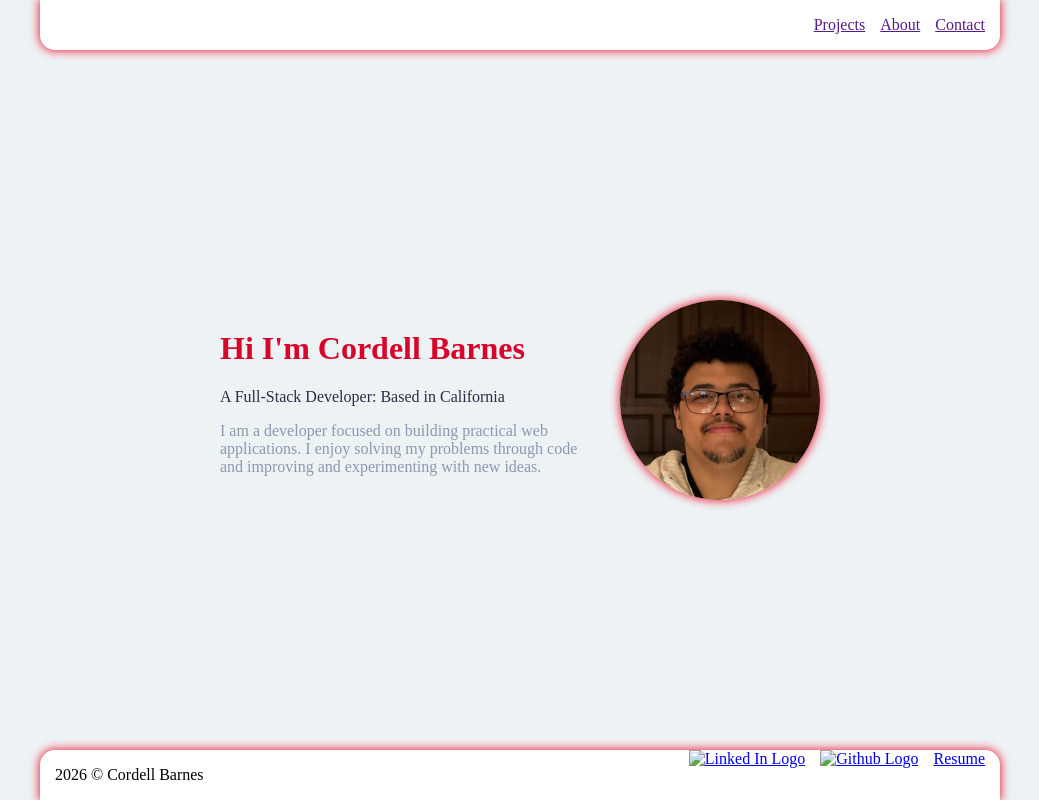
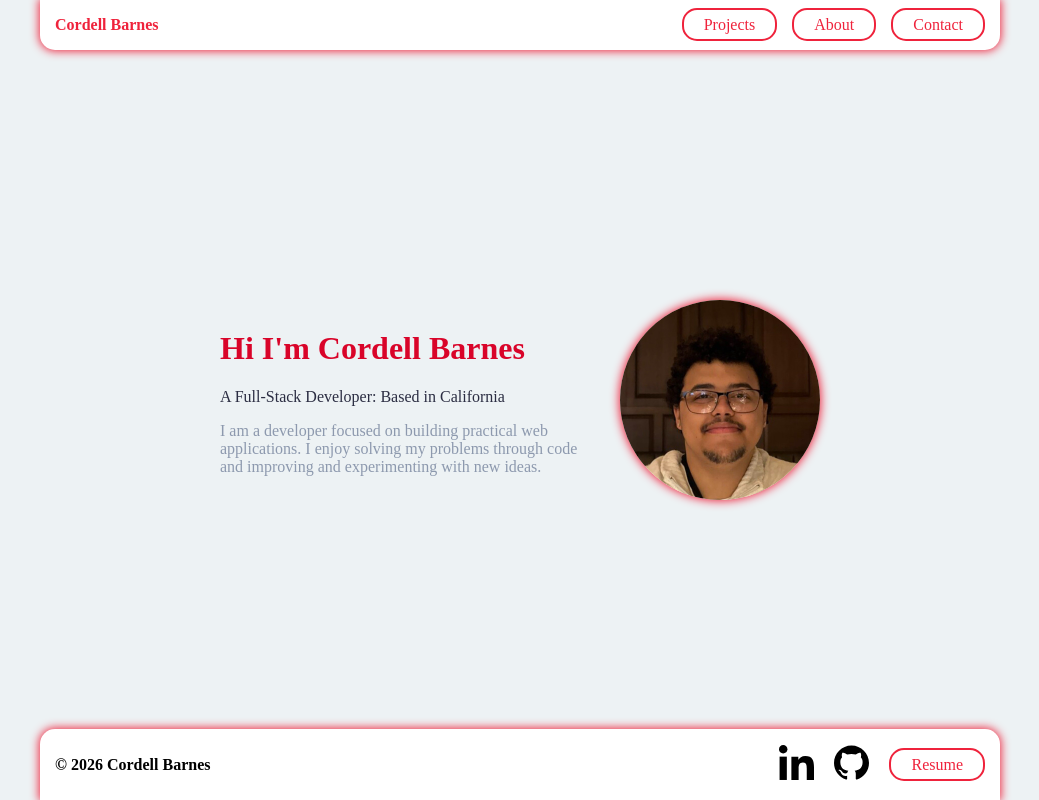
Before and after one commit to corde1l/Portfolio, a plain HTML site: page index.html in a window 1280 px wide. Shown: the whole page, without its empty margins (120-1159 px from the left). Drawn offline with Linux system fonts and the light colour scheme; a web font is replaced by a local one.

Commit message:
Fleshed Out

```diff
--- a/index.html
+++ b/index.html
@@ -13,8 +13,9 @@
 
     <body>
         <div id = "nav">
+            <div ><a id = "home" href = "./index.html">Cordell Barnes</a></div>
+            <ul id = "navLinks">
 
-            <ul id = "navLinks">
                 <li><a href = "" class = "button">Projects</a></li>
                 <li><a href="" class = "button">About</a></li>
                 <li><a href="" class = "button">Contact</a></li>
@@ -30,10 +31,10 @@
             <img id = "myPhoto" src = "./assets/images/me.jpg" alt = "Picture of Cordell">
         </div>
     <div id = "footer">
-        <p id = "cc">2026 © Cordell Barnes</p>
+        <p id = "cc">© 2026 Cordell Barnes</p>
         <ul id = "footLinks">
-                <li><a href = "https://www.linkedin.com/in/cordellbarnes/" target="_blank" class = "button"><img id = "linkedinphoto" src = "..." alt = "Linked In Logo"></a></li>
-                <li><a href="https://github.com/corde1l" target="_blank" class = "button"><img src = "..." id = "githubLogo" alt = "Github Logo"></a></li>
+                <li><a href = "https://www.linkedin.com/in/cordellbarnes/" target="_blank" ><img id = "linkedinphoto" src = "./assets/images/linkedin-logo-svgrepo-com.svg" alt = "Linked In Logo"></a></li>
+                <li><a href="https://github.com/corde1l" target="_blank" ><img src = "./assets/images/github.svg" id = "githubLogo" alt = "Github Logo"></a></li>
                 <li><a href = "./assets/Cordell Barnes - 2026.pdf" id = "resume" download = "CordellBarnes_Resume" class = "button">Resume</a></li>
         </ul>
     </div>
--- a/styles.css
+++ b/styles.css
@@ -5,6 +5,7 @@ body{
     margin: 0;
     padding: 0;
 }
+
 #name{
     color: #d90429;
 }
@@ -12,6 +13,7 @@ body{
     color: #8d99ae;
 }
 #footer{
+    align-items:  center;
     background-color: white;
     color: black;
     display: flex;
@@ -28,6 +30,9 @@ body{
 
 }
 #nav{
+    justify-content: space-between;
+    display: flex;
+    align-items: center;
     background-color: white;
     color: black;
     position: fixed;
@@ -39,15 +44,24 @@ body{
     border-radius: 0% 0% 15px 15px;
     box-shadow: 0px 0px 10px 1px #ef233c;
 }
-#cc{
+#home{
+    color:#ef233c;
+    text-decoration: none;
+    font-weight: bold;
     padding-left: 15px;
 }
+#cc{
+    align-content: center;
+    padding-left: 15px;
+    font-weight: bold;
+}
 #footLinks{
-    gap: 15px;
-    display:inline-flex;
-    justify-content: space-evenly;
+    align-items: center;
+    float: right;
+    gap: 20px;
+    display:flex;
+    justify-content: flex-end;
     list-style: none;
-    margin: 0px;
     padding-right: 15px;
 
 }
@@ -77,5 +91,25 @@ body{
     ;
 }
 .button{
-
+    text-decoration: none;
+    background-color: transparent;
+    color:#ef233c;
+    padding: 6px 20px;
+    border: 2px solid #ef233c;
+    border-radius: 15px;
+    cursor: pointer;
+    transition: all 0.3s ease;
 }
+.button:hover{
+    box-shadow: 0px 0px 10px 1px #ef233c;
+    background-color: #ef233c;
+    color: white;
+}
+#linkedinphoto{
+    height: 35px;
+    width: 35px;
+}
+#githubLogo{
+    height: 35px;
+    width: 35px;
+}
```
Also changed, not shown: assets/images/github-svgrepo-com.svg (deleted), assets/images/github.svg (added), assets/images/linkedin-linked-in-svgrepo-com.svg (deleted), assets/images/linkedin-logo-svgrepo-com.svg (added).
